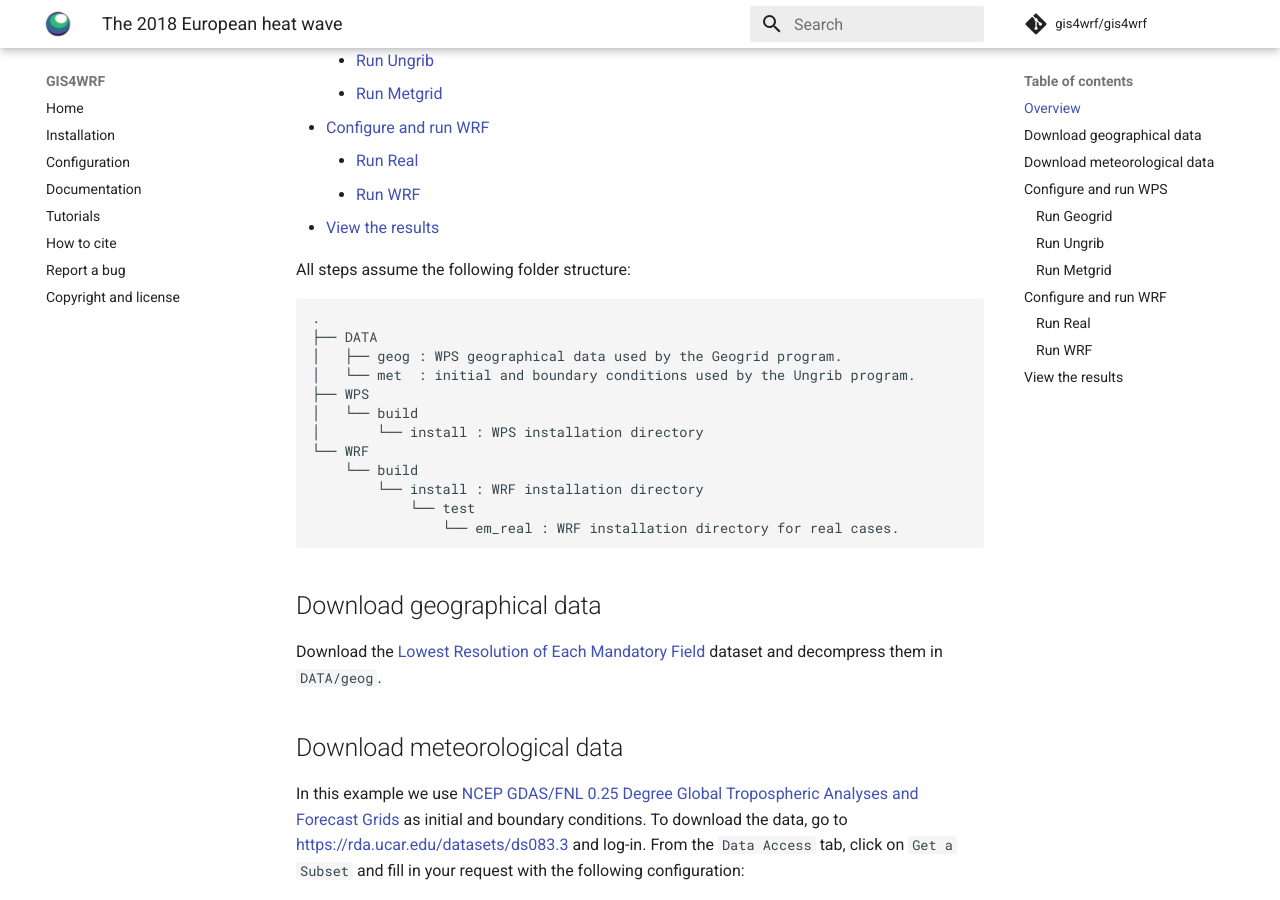
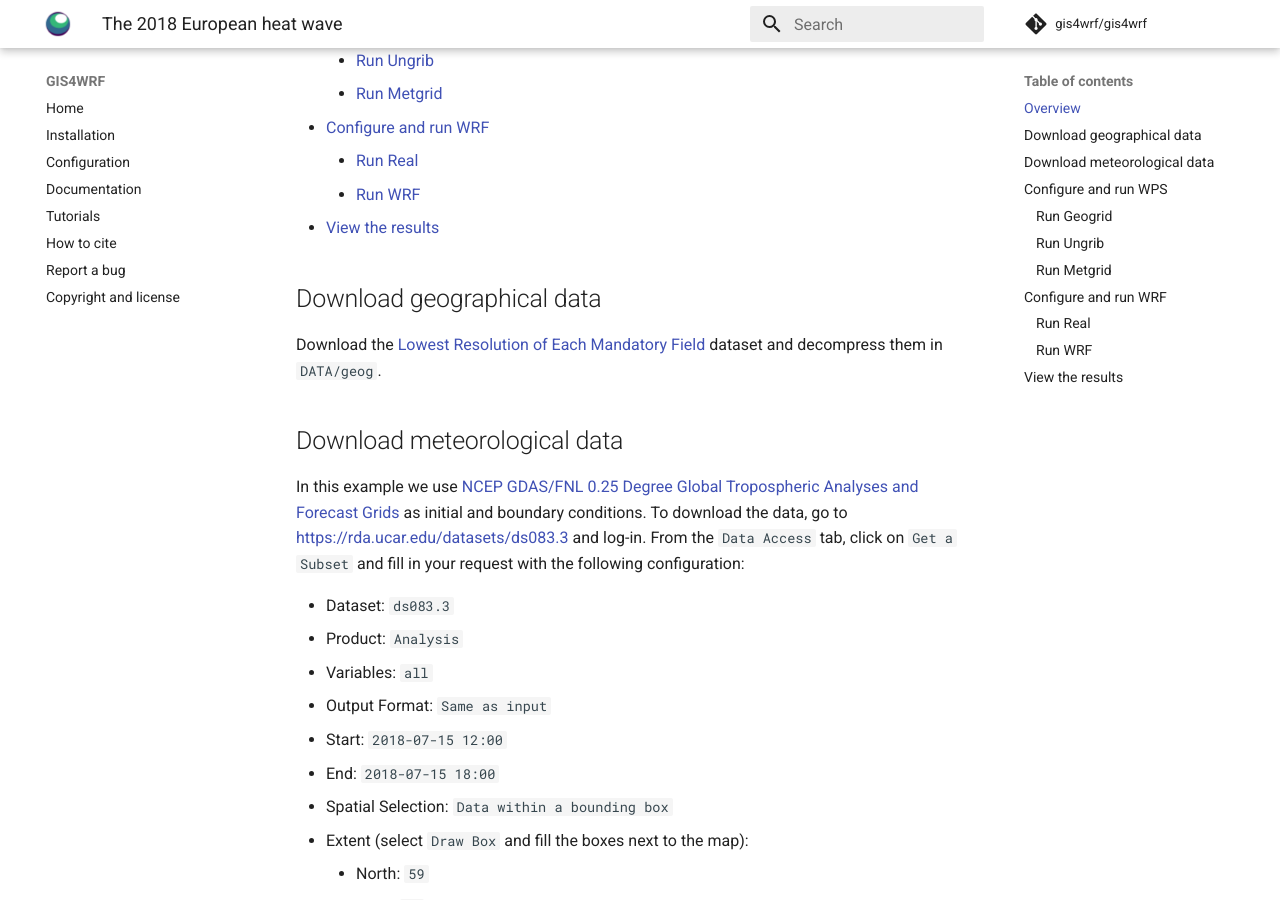
Before and after one commit to GIS4WRF/gis4wrf.github.io, an MkDocs documentation site: the page built from docs/tutorials/wrf-cmake/simulate-the-2018-european-heat-wave-with-wrf-cmake.md, in a window 1280 px wide and 900 px high, scrolled down 1159 px. Built offline with MkDocs 1.6.1 and Material for MkDocs 9.7.7, drawn with Linux system fonts in a browser that asks for light colours; comment, search, counter and statistics services are not loaded.

Commit message:
Update simulate-the-2018-european-heat-wave-with-wrf-cmake.md

````diff
--- a/docs/tutorials/wrf-cmake/simulate-the-2018-european-heat-wave-with-wrf-cmake.md
+++ b/docs/tutorials/wrf-cmake/simulate-the-2018-european-heat-wave-with-wrf-cmake.md
@@ -28,23 +28,6 @@ The whole process from configuration to running the simulation and visualization
     - [Run WRF](#run-wrf)
 - [View the results](#view-the-results)
 
-All steps assume the following folder structure:
-
-```
-.
-├── DATA
-│   ├── geog : WPS geographical data used by the Geogrid program.
-│   └── met  : initial and boundary conditions used by the Ungrib program.
-├── WPS
-│   └── build
-│       └── install : WPS installation directory
-└── WRF
-    └── build
-        └── install : WRF installation directory
-            └── test
-                └── em_real : WRF installation directory for real cases.
-
-```
 
 ## Download geographical data
 
````
